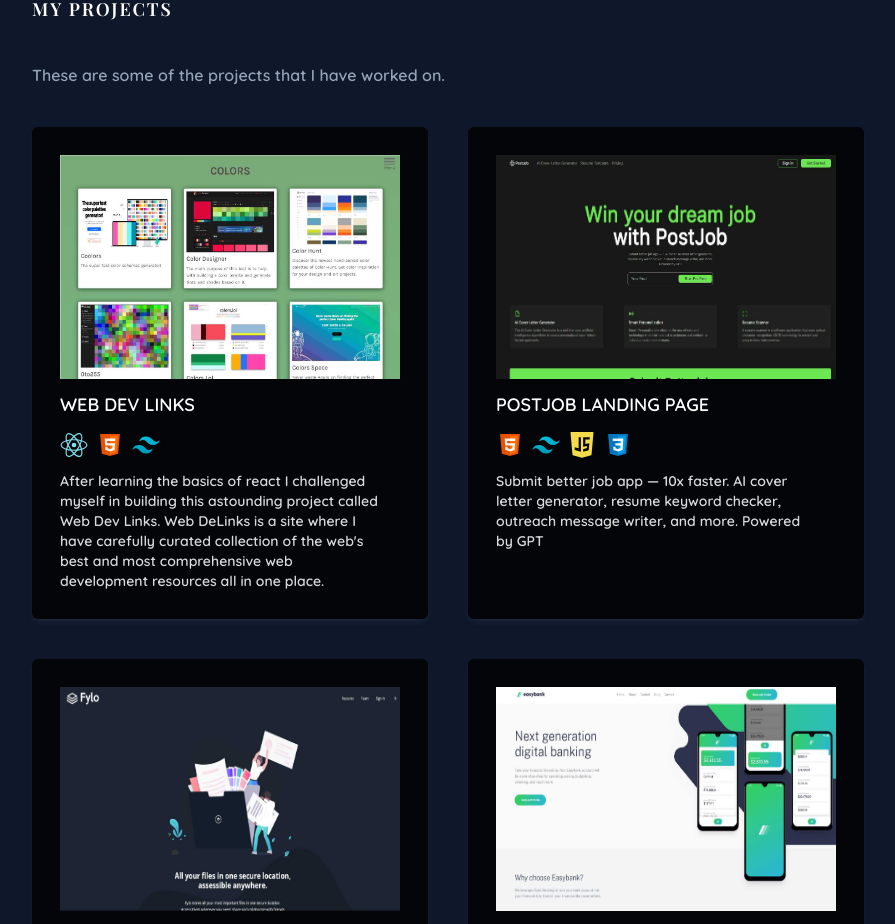
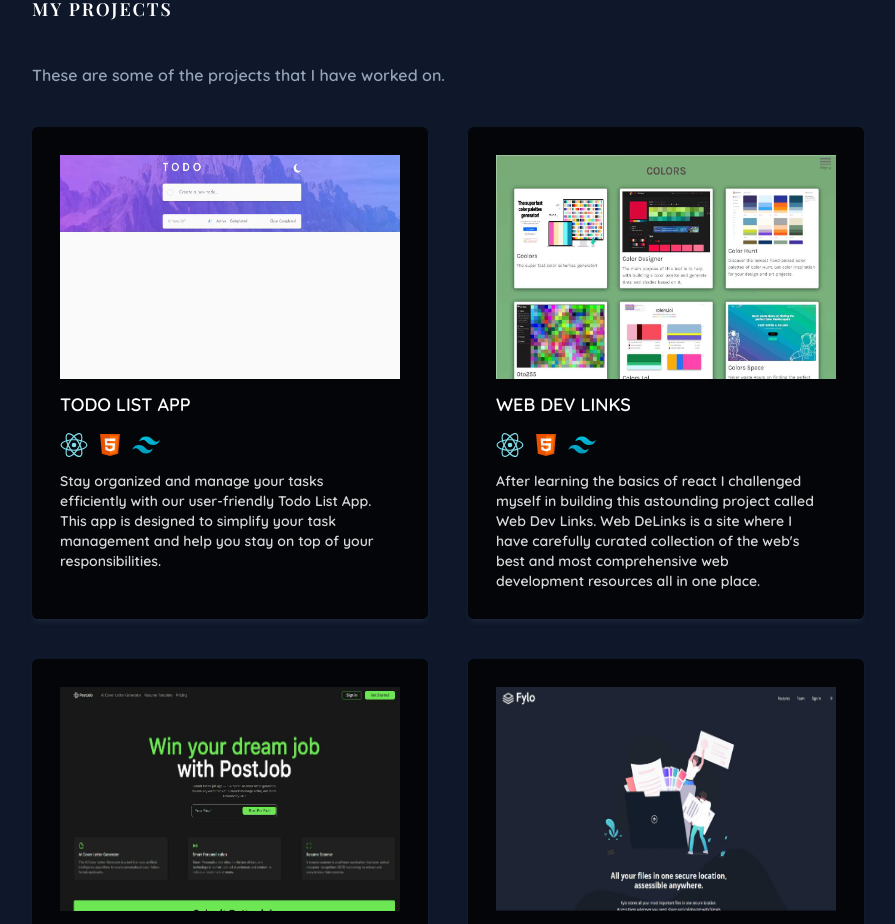
Before and after one commit to Ismail142/Portfolio-v2, a React (Create React App) app: page / in a window 1280 px wide. Shown: the part 2580-3504 px from the top of the page, without its empty margins (384-1279 px from the left). Built offline with nearby package versions, Linux system fonts and the light colour scheme; a web font is replaced by a local one.

Commit message:
Todo App Added

```diff
--- a/src/App.js
+++ b/src/App.js
@@ -77,6 +77,18 @@
 			},
 		],
 		projects: [
+			{
+				imgUrl: "images/todoApp.jpg",
+				link: "https://todo-app-ismail.vercel.app/",
+				title: "todo list app",
+				icons: [
+					"images/icons8-react-native-100.cb22b6eb.svg",
+					"images/icons8-html-5-100.f4f8f9f3.svg",
+					"images/icons8-tailwind-css-100.c76a1934.svg",
+				],
+				description:
+					"Stay organized and manage your tasks efficiently with our user-friendly Todo List App. This app is designed to simplify your task management and help you stay on top of your responsibilities.",
+			},
 			{
 				imgUrl: "images/web-dev.jpg",
 				link: "https://webdevlinks.vercel.app",
```
Also changed, not shown: public/images/todoApp.jpg (added).
